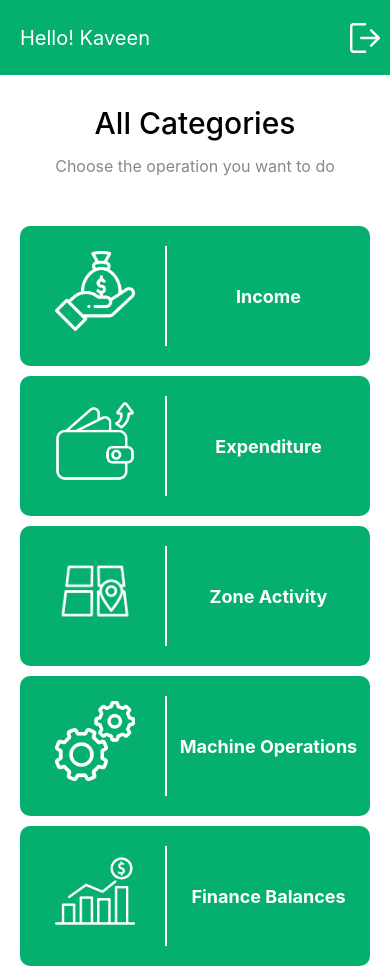
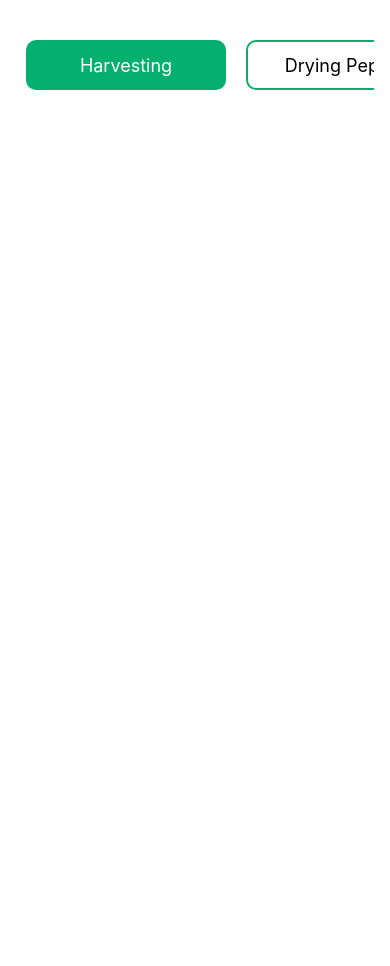
Before and after one commit to MeharaSahabandu/pepperX, a React Native app: screen / in a window 390 px wide. After the commit the page ends 844 px from the top, so only its background shows below. Built offline with nearby package versions, Linux system fonts and the light colour scheme.

Commit message:
Add allIncome Component

```diff
--- a/App.js
+++ b/App.js
@@ -1,6 +1,7 @@
 import { StatusBar } from "expo-status-bar";
 import ManagerHome from "./components/ManagerHome";
+import AllIncome from "./components/AllIncome";
 
 export default function App() {
-  return <ManagerHome />;
+  return <AllIncome />;
 }
--- /dev/null
+++ b/components/AllIncome.js
@@ -0,0 +1,70 @@
+import React, { useState } from "react";
+import { styles } from "../css/AllIncomeStyles";
+import { View, Text, TouchableOpacity, ScrollView } from "react-native";
+
+export default function AllIncome() {
+  const [selectedIncome, setSelectedIncome] = useState("Harvesting");
+  const [incomeList, setIncomeList] = useState([]);
+
+  const handleIncomeSelection = (incomeType) => {
+    if (incomeType === "Harvesting") {
+      setIncomeList(["$100", "$150", "$200"]);
+    } else if (incomeType === "Drying Pepper") {
+      setIncomeList(["$50", "$75", "$100"]);
+    }
+
+    setSelectedIncome(incomeType);
+  };
+
+  return (
+    <View style={styles.container}>
+      <View style={styles.marginContainer}>
+        <ScrollView
+          horizontal
+          contentContainerStyle={styles.rectanglesContainer}
+        >
+          <TouchableOpacity
+            style={[
+              styles.rectangle,
+              selectedIncome === "Harvesting" && styles.selected,
+            ]}
+            onPress={() => handleIncomeSelection("Harvesting")}
+          >
+            <Text
+              style={[
+                styles.incomeText,
+                selectedIncome === "Harvesting" && styles.selectedText,
+              ]}
+            >
+              Harvesting
+            </Text>
+          </TouchableOpacity>
+          <TouchableOpacity
+            style={[
+              styles.rectangle,
+              selectedIncome === "Drying Pepper" && styles.selected,
+            ]}
+            onPress={() => handleIncomeSelection("Drying Pepper")}
+          >
+            <Text
+              style={[
+                styles.incomeText,
+                selectedIncome === "Drying Pepper" && styles.selectedText,
+              ]}
+            >
+              Drying Pepper
+            </Text>
+          </TouchableOpacity>
+        </ScrollView>
+
+        <View style={styles.incomeList}>
+          {incomeList.map((income, index) => (
+            <View key={index} style={styles.listItem}>
+              <Text style={styles.listItemText}>{income}</Text>
+            </View>
+          ))}
+        </View>
+      </View>
+    </View>
+  );
+}
--- /dev/null
+++ b/css/AllIncomeStyles.js
@@ -0,0 +1,54 @@
+import { StyleSheet } from "react-native";
+
+export const styles = StyleSheet.create({
+  container: {
+    flex: 1,
+    marginTop: 30,
+  },
+  marginContainer: {
+    marginHorizontal: 16,
+  },
+  rectanglesContainer: {
+    flexDirection: "row",
+  },
+  rectangle: {
+    width: 200,
+    height: 50,
+    justifyContent: "center",
+    alignItems: "center",
+    margin: 10,
+    borderColor: "#05AF6D",
+    borderRadius: 10,
+    borderWidth: 2,
+  },
+  selected: {
+    backgroundColor: "#05AF6D",
+    borderWidth: 0,
+  },
+  incomeText: {
+    color: "black",
+    fontSize: 18,
+  },
+  selectedText: {
+    color: "white",
+  },
+  incomeList: {
+    marginTop: 20,
+    marginHorizontal: 20, // Added marginHorizontal
+    flexDirection: "row",
+    flexWrap: "wrap",
+  },
+  listItem: {
+    width: "100%",
+    height: 125,
+    backgroundColor: "#05AF6D",
+    justifyContent: "center",
+    alignItems: "center",
+    borderRadius: 10,
+    marginTop: 20,
+  },
+  listItemText: {
+    color: "white",
+    fontSize: 18,
+  },
+});
```
Also changed, not shown: 1 other file (tests, documents, lock files or other folders).
